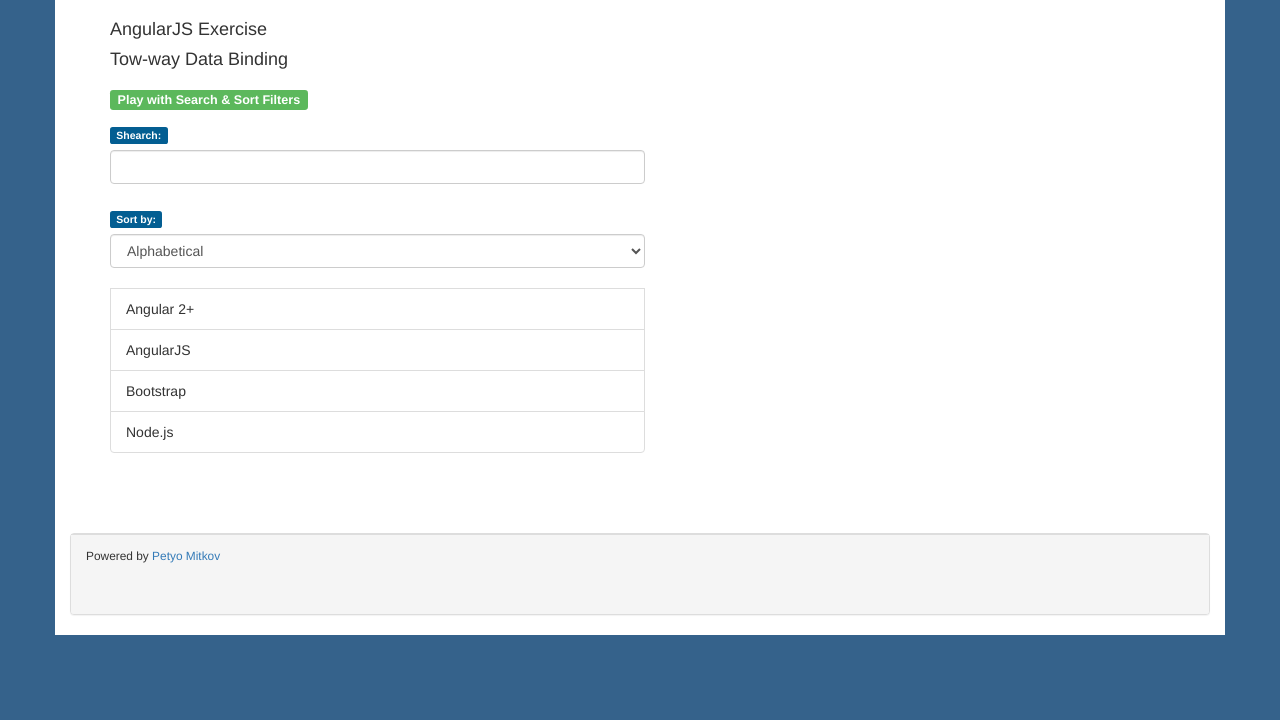
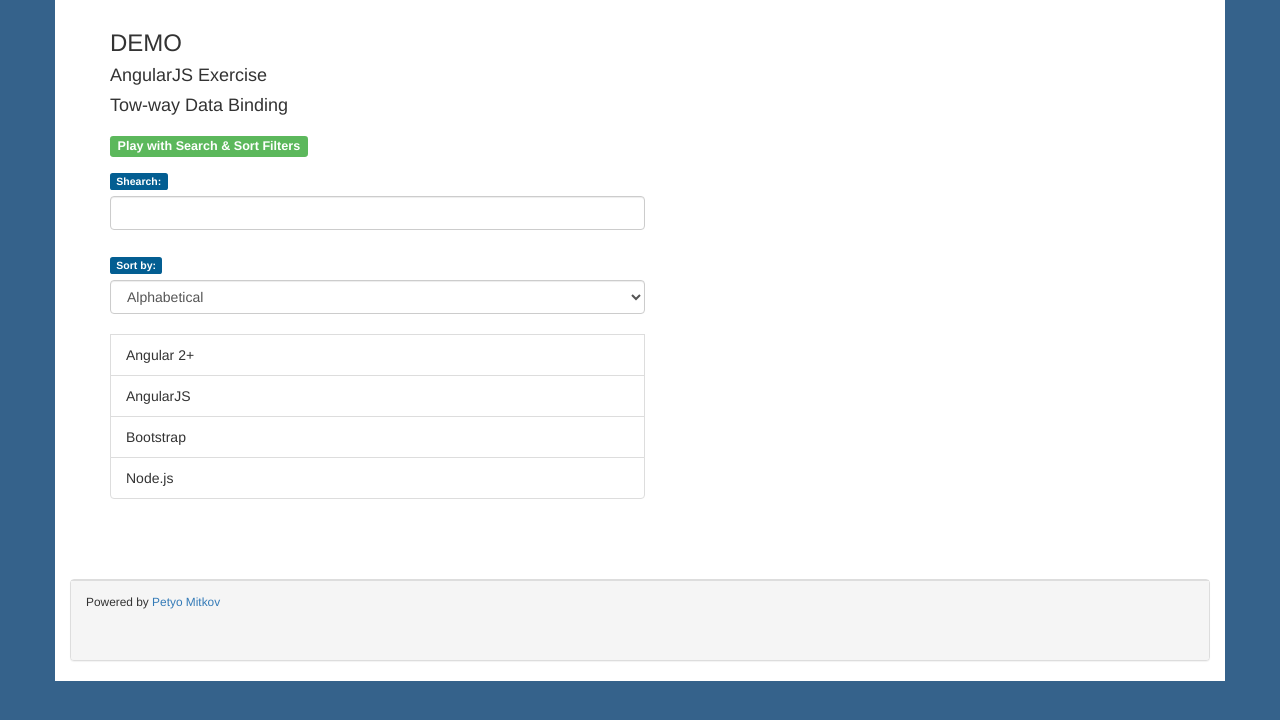
Before and after one commit to petyoMitkov/AngularJS, a website: page app/index.html in a window 1280 px wide. Drawn offline with nearby package versions, Linux system fonts and the light colour scheme.

Commit message:
Just Added DEMO h1

```diff
--- a/app/index.html
+++ b/app/index.html
@@ -3,7 +3,7 @@
   <head>
     <meta charset="utf-8">
     <meta name="viewport" content="width=device-width, initial-scale=1.0">
-    <title>Google Phone Gallery</title>
+    <title>DEMO </title>
     <link rel="stylesheet" href="bower_components/bootstrap/dist/css/bootstrap.css" />
     <link rel="stylesheet" href="app.css" />
     <script src="bower_components/angular/angular.js"></script>
@@ -27,8 +27,6 @@
     </div>
 
 
-
-
     <div class="container">
       <div class="panel panel-default">
           <div class="panel-footer">
--- a/app/petyo-list/petyo-list.template.html
+++ b/app/petyo-list/petyo-list.template.html
@@ -1,4 +1,5 @@
 <ul>
+    <h3>DEMO</h3>
     <h4>AngularJS Exercise</h4>
     <h4>Tow-way Data Binding</h4>
     <h5 class="label label-success">Play with Search & Sort Filters</h5>
```
Also changed, not shown: docs/index.html (+1 -3 lines), docs/petyo-list/petyo-list.template.html (+1 -0 lines).
